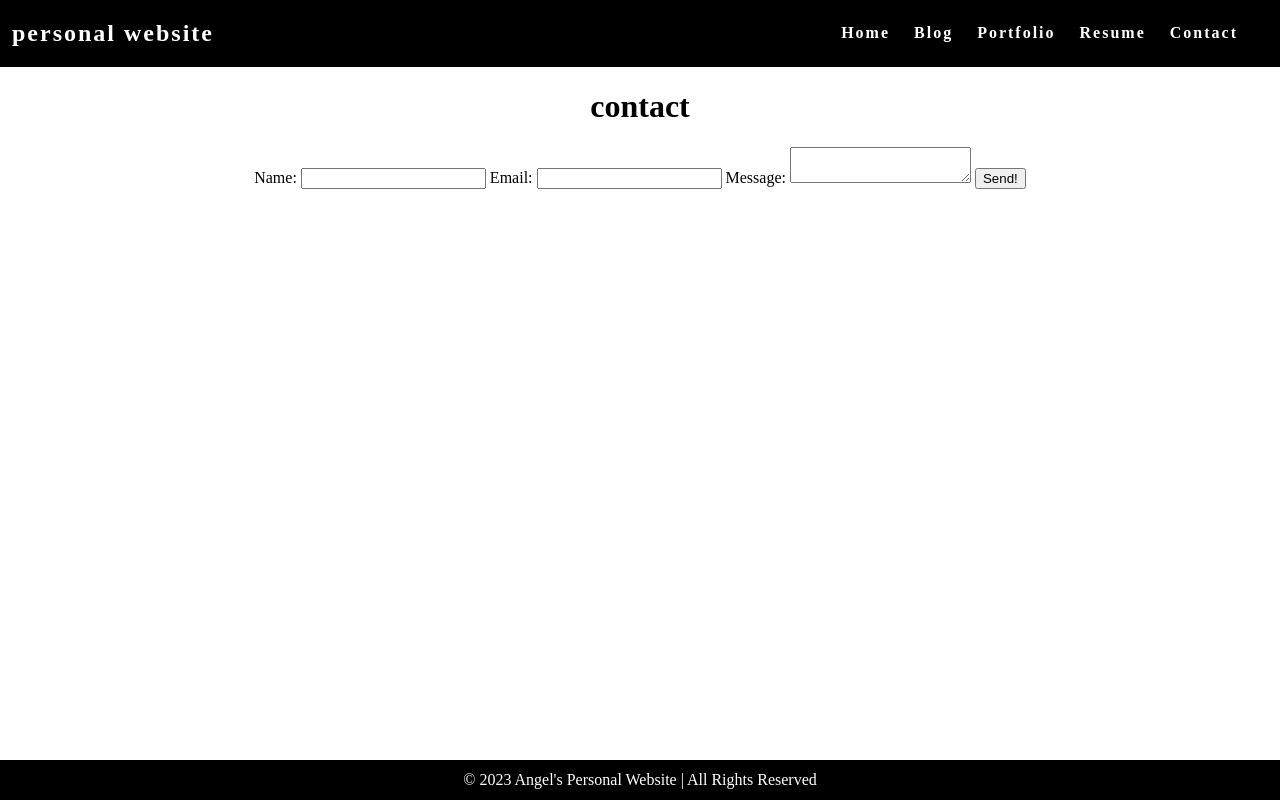
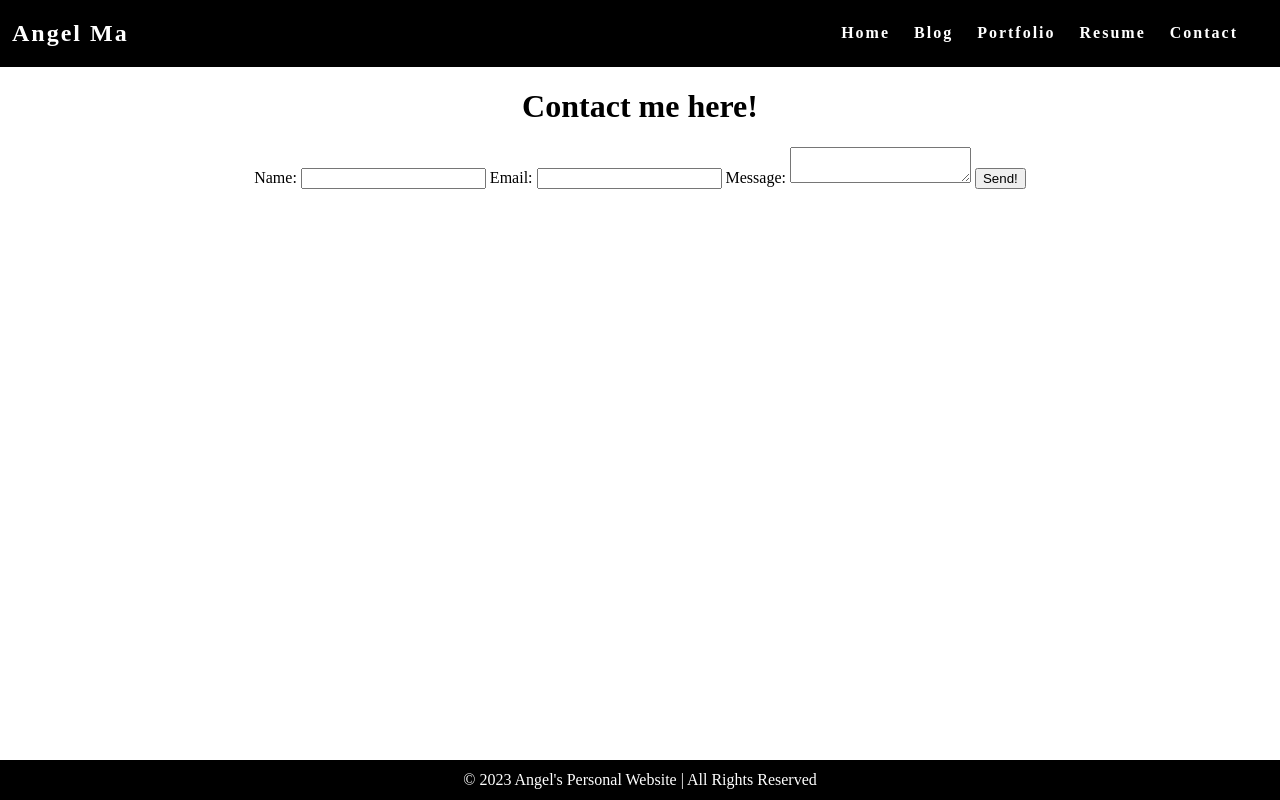
Before and after one commit to ange1ma/ange1ma.github.io, a plain HTML site: page contact.html in a window 1280 px wide. Drawn offline with Linux system fonts and the light colour scheme.

Commit message:
feat: update content on contact.html

```diff
--- a/contact.html
+++ b/contact.html
@@ -9,7 +9,7 @@
     <body>
         <nav class="navbar">
             <h1 class="logo">
-                <a href="index.html">personal website</a>
+                <a href="index.html">Angel Ma</a>
             </h1>
             <ul class="nav-list">
                 <li><a href="index.html">Home</a></li>
@@ -20,7 +20,7 @@
             </ul>
         </nav>
         <main>
-            <h1 class="page-title">contact</h1>
+            <h1 class="page-title">Contact me here!</h1>
             <form id="contact-form">
                 <label for="name">Name: </label>
                 <input type="text" id="name">
```
